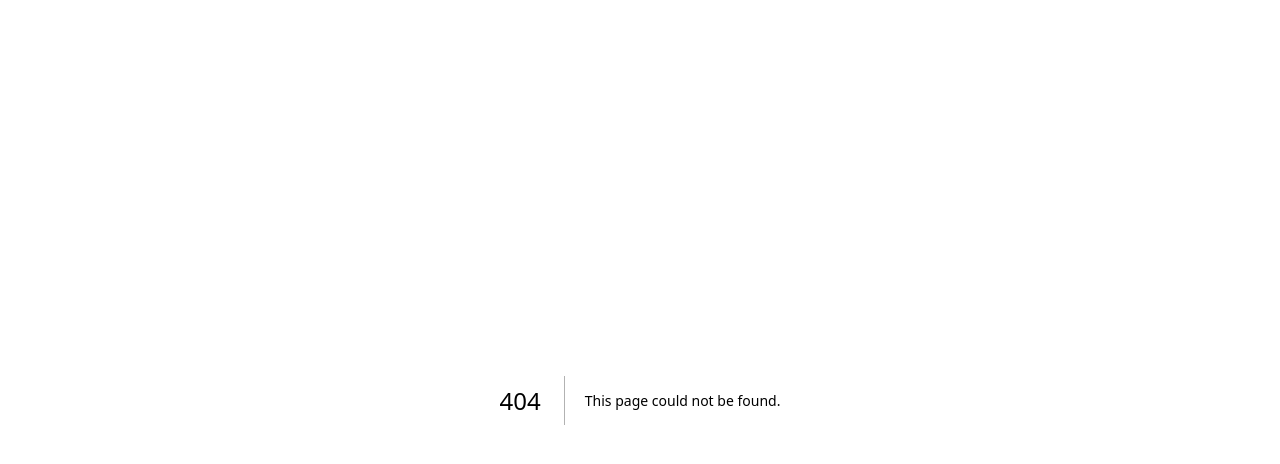
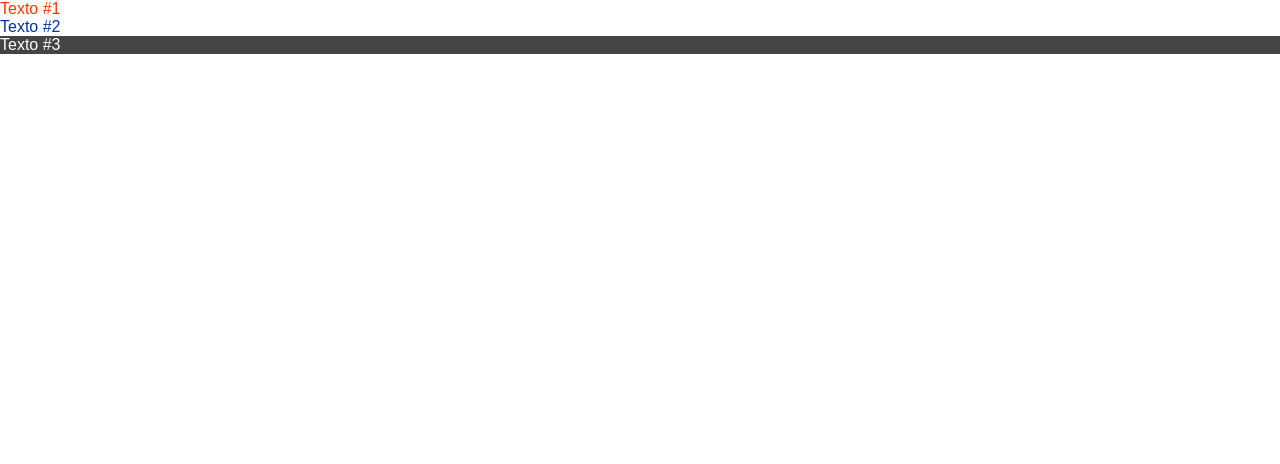
Before and after one commit to Lenickts/projetoReact-semtema, a Next.js app: page /css/integracao2 in a window 1280 px wide. Before the commit this address had no page. Shown: the top 464 px of the page. Built offline with nearby package versions, Linux system fonts and the light colour scheme.

Commit message:
Usando .module.css

```diff
--- /dev/null
+++ b/pages/css/integracao2.jsx
@@ -0,0 +1,11 @@
+import styles from "./integracao2.module.css"
+
+export default function integracao2(){
+    return(
+        <div>
+            <div className={styles.vermelha}>Texto #1</div>
+            <div className={styles.azul}>Texto #2</div>
+            <div className={styles.branco}>Texto #3</div>
+        </div>
+    )
+}
--- /dev/null
+++ b/pages/css/integracao2.module.css
@@ -0,0 +1,10 @@
+.vermelha{
+    color: #f30;
+  }
+.azul{
+      color: #03a
+  }
+.branco{
+      background-color: #444;
+      color: #fff
+  }
```
